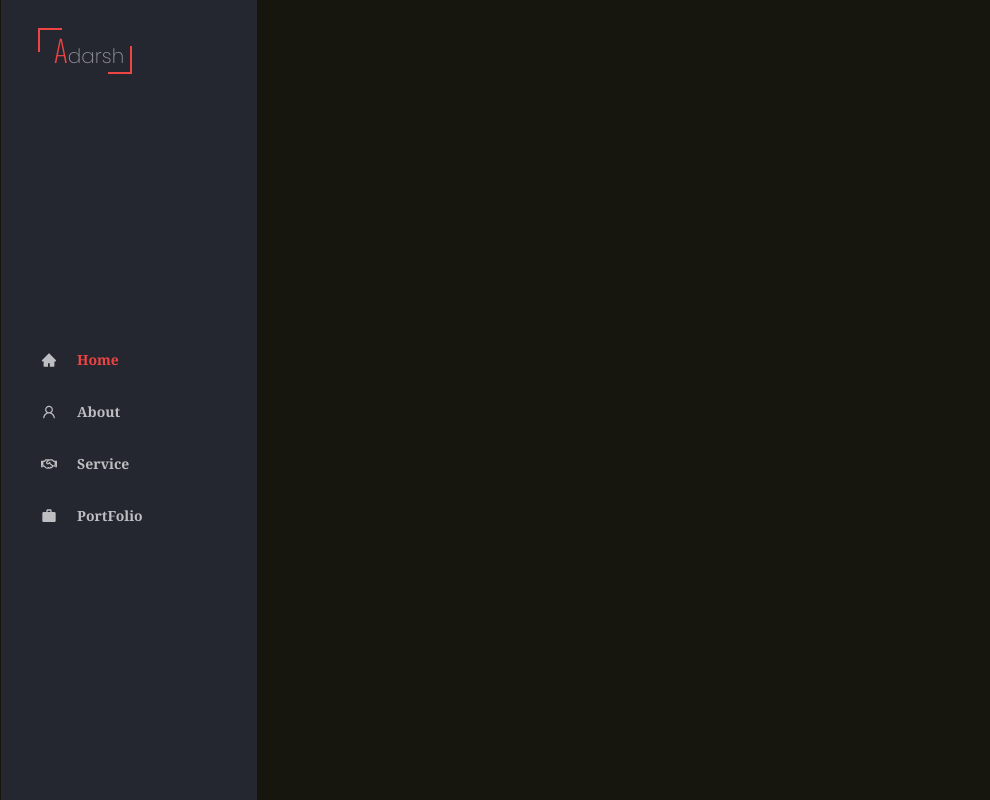
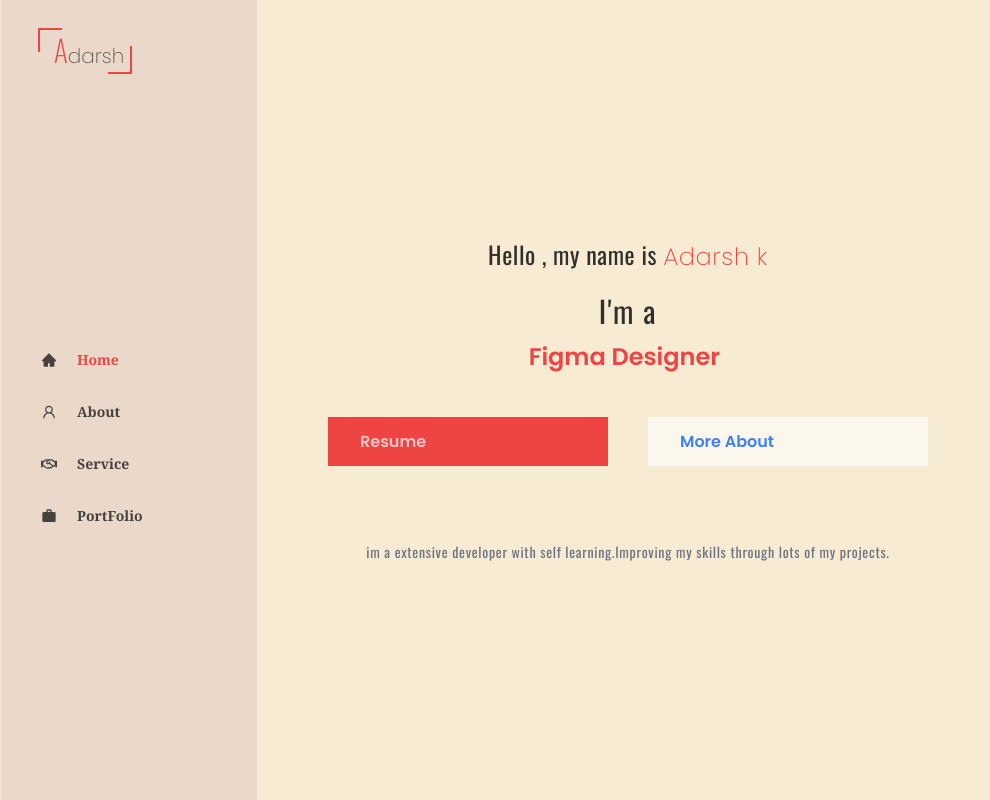
Before and after one commit to adarsh-k27/my-website, a React (Create React App) app: page / in a window 1280 px wide. Shown: the whole page, without its empty margins (0-990 px from the left). Built offline with nearby package versions, Linux system fonts and the light colour scheme; a web font is replaced by a local one.

Commit message:
landing page created Succesfully

```diff
--- a/package.json
+++ b/package.json
@@ -11,6 +11,7 @@
     "react-dom": "^18.2.0",
     "react-icons": "^4.6.0",
     "react-scripts": "5.0.1",
+    "react-typical": "^0.1.3",
     "web-vitals": "^2.1.4"
   },
   "scripts": {
--- a/src/App.js
+++ b/src/App.js
@@ -7,8 +7,8 @@ function App() {
   const [openNavSmallDevice, setOpen] = useState(false)
   return (
     <AnimatePresence >
-    <div className='App dark'>
-      <div className='w-screen h-screen dark:bg-darkBgColor'>
+    <div className='App'>
+      <div className='w-screen h-screen dark:bg-darkBgColor bg-lightBgColor'>
         <div div className = 'w-full h-full grid grid-cols-[20%,80%] gap-2' >
           {/* Sidebar */}
           <SideBar open={openNavSmallDevice} setOpen={setOpen}/>
--- /dev/null
+++ b/src/components/Button.jsx
@@ -0,0 +1,26 @@
+import React from 'react'
+import { motion } from 'framer-motion'
+function Button ({ bg, hover, text, txt, animate }) {
+  const ButtonVariants = {
+    hover: {
+        scale:1.1,
+        transition:{
+            yoyo:10,
+            duration:0.2
+        }
+      }
+  }
+  return (
+    <motion.div
+    variants={animate && ButtonVariants}
+      whileHover={"hover"}
+      className={`w-full h-full flex justify-center md:justify-start px-2 py-[.3rem] md:py-[.8rem] ${bg} ${hover} group`}
+    >
+      <button className={`font-semibold group-hover:text-white ${txt} `}>
+        {text}
+      </button>
+    </motion.div>
+  )
+}
+
+export default Button
--- /dev/null
+++ b/src/components/Color.jsx
@@ -0,0 +1,11 @@
+import React from 'react'
+
+function Color ({ color }) {
+  return (
+    <div
+      className={` w-5 h-5 rounded-full cursor-pointer border-white/60  ${color}`}
+    ></div>
+  )
+}
+
+export default Color
--- /dev/null
+++ b/src/components/ColorSelecter.jsx
@@ -0,0 +1,31 @@
+import React from 'react'
+import { AiOutlineBgColors } from '../icons'
+import { Color } from '../components'
+import { motion } from 'framer-motion'
+function ColorSelecter ({}) {
+  return (
+    <div className='w-225 h-8 flex flex-row gap-3 cursor-pointer'>
+      <motion.div
+        whileHover={{
+          rotateX: 180,
+          transition: {
+            duration: 0.3
+          }
+        }}
+        whileTap={{
+          scale: 1
+        }}
+        className='rounded-full bg-lightSideBar dark:bg-sidebarColor px-1 py-1 flex justify-center items-center'
+      >
+        <AiOutlineBgColors className='text-blue-700 text-3xl' />
+      </motion.div>
+      <div className={`hidden flex-row gap-2 items-center justify-center`}>
+        <Color color={'bg-orange-500'} />
+        <Color color={'bg-pink-500'} />
+        <Color color={'bg-blue-500'} />
+      </div>
+    </div>
+  )
+}
+
+export default ColorSelecter
--- a/src/components/SideBar.jsx
+++ b/src/components/SideBar.jsx
@@ -19,7 +19,7 @@ function SideBar ({ open, setOpen }) {
       transition={{ delay: 0.8 }}
       className={` ${
         !open ? 'hidden' : 'absolute top-0 left-0 md:w-[219px] w-[63%]'
-      } md:block  h-full py-1 md:py-2 px-[1.1rem] md:px-[.5rem] md:pl-2.5 bg-white/60 dark:bg-sidebarColor`}
+      } md:block  h-full py-1 md:py-2 px-[1.1rem] md:px-[.5rem] md:pl-2.5 bg-lightSideBar dark:bg-sidebarColor`}
     >
       <p className='relative hidden md:block text-md md:text-xl font-[Dancing Script] font-extralight dark:text-white/50 text-black/60 w-auto ml-[.8rem] before:block before:absolute before:w-6 before:h-6 before:border-l-2 before:border-t-2 before:-top-1 before:-left-4 before:border-red-500 after:block after:absolute after:w-6 after:h-7 after:border-b-2 after:border-r-2 after:border-red-500 after:left-[3.4rem] after:-bottom-1'>
         <span className='text-red-500 font-thin text-xl md:text-3xl font-[Oswald]'>A</span>
--- a/src/components/index.js
+++ b/src/components/index.js
@@ -3,3 +3,6 @@ export {
 }
 from './Navs'
 export {default as SideBar} from './SideBar'
+export {default as ReactButton} from './Button'
+export {default as ColorPicker} from './ColorSelecter'
+export {default as Color} from './Color'
--- a/src/icons/index.js
+++ b/src/icons/index.js
@@ -1,6 +1,8 @@
 export {
     AiFillHome,
-    AiOutlineUser}
+    AiOutlineUser,
+    AiOutlineBgColors
+}
 from 'react-icons/ai'
 export {MdOutlineWork} from 'react-icons/md'
 export {
--- a/src/pages/LandingPage.jsx
+++ b/src/pages/LandingPage.jsx
@@ -1,18 +1,78 @@
-import React,{useState} from 'react'
+import React, { useState } from 'react'
 import { AiOutlineMenu } from 'react-icons/ai'
-function LandingPage ({setOpen,open}) {
-
+import Typical from 'react-typical'
+import { ColorPicker, ReactButton } from '../components'
+import { motion } from 'framer-motion'
+function LandingPage ({ setOpen, open }) {
   return (
     <div className='p-1 md:p-4 w-screen md:w-full '>
       <div className='w-full md:hidden flex flex-row justify-between gap-1'>
-        <AiOutlineMenu className='text-gray-700 text-md' onClick={()=>{setOpen(true)}} />
-        <p className='text-xl font-[Dancing Script] font-extralight text-white/50 w-auto ml-[.8REM]'>
+        <AiOutlineMenu
+          className='text-gray-700 text-md'
+          onClick={() => {
+            setOpen(true)
+          }}
+        />
+        <p className='text-xl font-[Dancing Script] font-extralight dark:text-white/50 text-black/50  w-auto ml-[.8REM]'>
           <span className='text-red-500 font-thin text-xl font-[Oswald]'>
             A
           </span>
           darsh
         </p>
       </div>
+      <div className='px-[.5rem] md:px-3 py-1 md:py-0 text-red-400 w-full h-full grid grid-cols-1 md:grid-cols-[70%,30%]'>
+        {/* Name writing section  */}
+        <div className='w-full md:max-w-[600px] h-auto flex flex-col items-center justify-center gap-5'>
+          <div className='w-full flex flex-wrap justify-center items-center'>
+            <p className='dark:text-white/80 text-black/80 font-normal tracking-wide font-[oswald] text-xl md:text-2xl'>
+              Hello , my name is{' '}
+              <span className='Display text-red-500'>Adarsh k</span>{' '}
+            </p>
+          </div>
+          <div className='w-full flex flex-col gap-5 md:gap-3 justify-center items-center'>
+            <p className='dark:text-white/80 text-black/80 font-normal tracking-wider font-[oswald] text-xl md:text-3xl'>
+              I'm a
+            </p>
+            <span className='Display text-red-500 font-bold text-xl md:text-2xl'>
+              <Typical
+                steps={[
+                  'Web Developer',
+                  3000,
+                  'Figma Designer',
+                  3000,
+                  'Web Designer',
+                  3000
+                ]}
+                loop={5}
+                wrapper='p'
+              />
+            </span>{' '}
+          </div>
+          <div className='w-full flex flex-col md:flex-row gap-4 md:gap-10 mt-6'>
+            <ReactButton
+            animate={true}
+              text='Resume'
+              bg='bg-red-500'
+              hover='hover:dark:bg-white hover:bg-black/80'
+              txt='text-white/70 group-hover:dark:text-black/75 group-hover:text-white'
+            />
+            <ReactButton
+              text='More About'
+              bg='bg-white/60 dark:bg-darkBgColor'
+              hover='hover:dark:bg-blue-500 hover:bg-blue-500'
+              txt='text-blue-500'
+            />
+          </div>
+
+          <div className='w-full flex flex-wrap justify-center items-center mt-14'>
+            <p className='text-gray-500  font-normal tracking-wider font-[oswald] text-sm'>
+              im a extensive developer with self learning.Improving my skills
+              through lots of my projects.
+            </p>
+          </div>
+        </div>
+
+      </div>
     </div>
   )
 }
--- a/tailwind.config.js
+++ b/tailwind.config.js
@@ -45,8 +45,8 @@ module.exports = {
         colors: {
           sidebarColor: "#242730",
           darkBgColor: "#16160E",
-          cartNumBg: "#e80013",
-          primary: "#f5f3f3",
+          lightBgColor: "#F8EBD4",
+          lightSideBar: "#EAD9CA",
           header: "#e1e1e1",
           image: "rgba(256,256,256,0.4)",
         },
```
Also changed, not shown: 1 other file (tests, documents, lock files or other folders).
